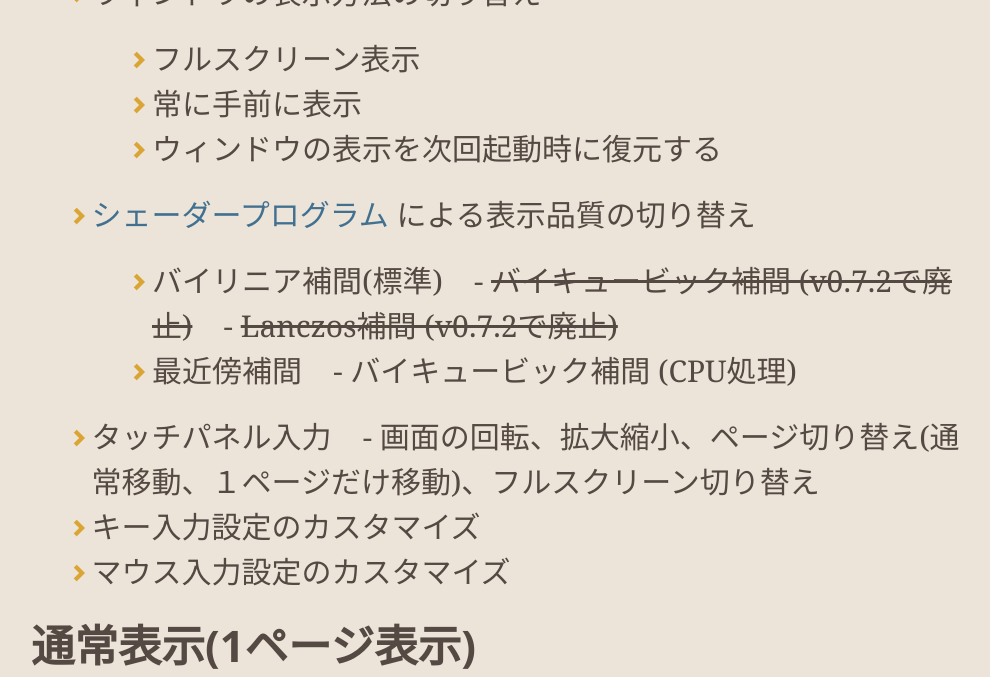
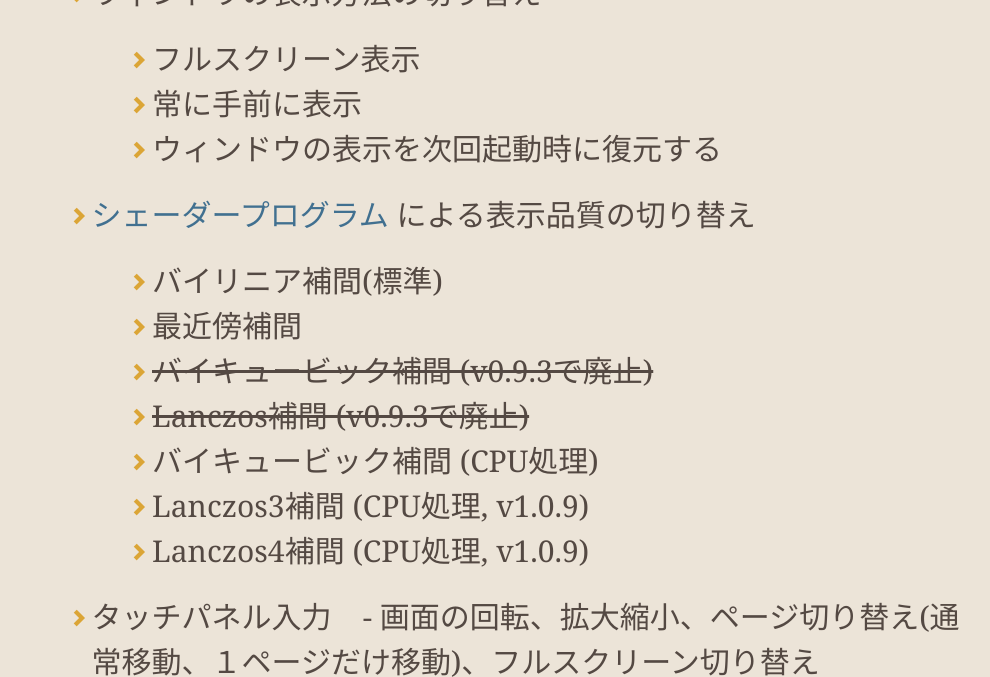
Before and after one commit to kanryu/quickviewer, a Jekyll site: the page built from docs/index-ja.md, in a window 1280 px wide and 900 px high, scrolled down 7946 px, cut to the strip 0-677 px from the top of the window. Shown: the whole strip, without its empty margins (137-1127 px from the left). Built offline with Jekyll 4.4.1, drawn with Linux system fonts in a browser that asks for light colours; nearby versions of some CDN libraries; comment, search, counter and statistics services are not loaded; our own code applies the rules of GitHub Pages for plain Markdown files.

Commit message:
Update index-ja.md

```diff
--- a/docs/index-ja.md
+++ b/docs/index-ja.md
@@ -142,10 +142,12 @@ fulltitle: QuickViewer オフィシャルページ
     - ウィンドウの表示を次回起動時に復元する
 - [シェーダープログラム](shader-ja) による表示品質の切り替え
     - バイリニア補間(標準)
-    - ~~バイキュービック補間 (v0.7.2で廃止)~~
-    - ~~Lanczos補間 (v0.7.2で廃止)~~
     - 最近傍補間
-    - バイキュービック補間 (CPU処理)
+    - ~~バイキュービック補間 (v0.9.3で廃止)~~
+    - ~~Lanczos補間 (v0.9.3で廃止)~~
+    - バイキュービック補間 (CPU処理)
+    - Lanczos3補間 (CPU処理, v1.0.9)
+    - Lanczos4補間 (CPU処理, v1.0.9)
 - タッチパネル入力
     - 画面の回転、拡大縮小、ページ切り替え(通常移動、１ページだけ移動)、フルスクリーン切り替え
 - キー入力設定のカスタマイズ
```
